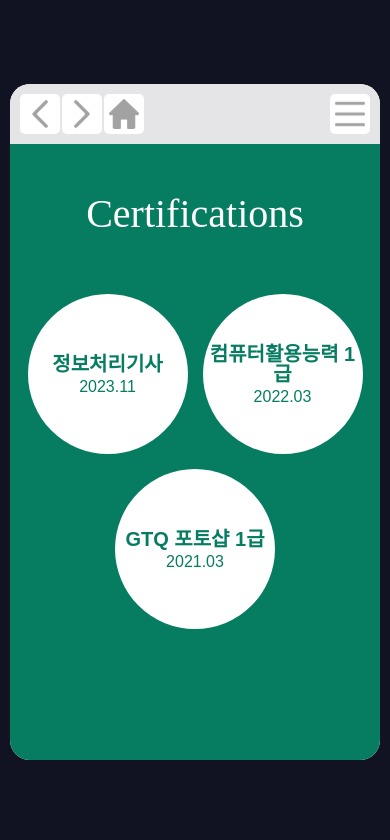
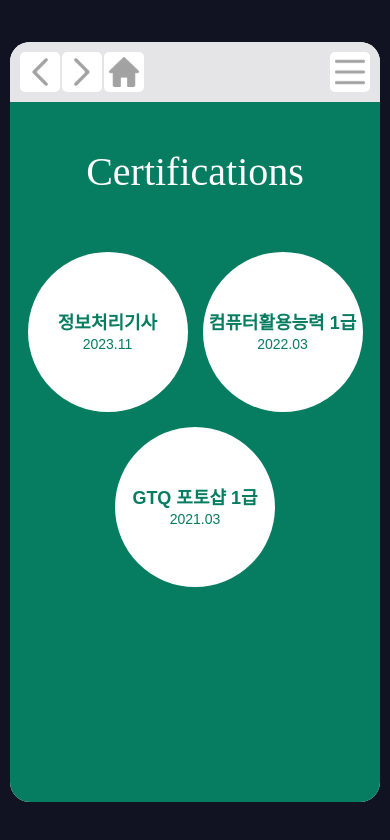
Before and after one commit to MEGUMMY1/Portfolio, a Next.js app: page /certifications in a window 390 px wide. Shown: the top 840 px of the page. Built offline with nearby package versions, Linux system fonts and the light colour scheme; a web font is replaced by a local one.

Commit message:
Design: 모바일 스타일 수정

```diff
--- a/components/Certifications/Certification/Certification.module.scss
+++ b/components/Certifications/Certification/Certification.module.scss
@@ -22,10 +22,10 @@
   @media (max-width: $Mobile) {
     width: 160px;
     height: 160px;
-    font-size: 20px;
+    font-size: 18px;
 
     .date {
-      font-size: 16px;
+      font-size: 14px;
     }
   }
 }
--- a/components/Layout/Layout.module.scss
+++ b/components/Layout/Layout.module.scss
@@ -20,6 +20,6 @@
 
   @media (max-width: $Mobile) {
     width: 95%;
-    height: 80%;
+    height: 90%;
   }
 }
```
